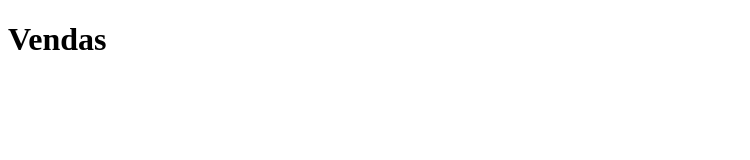
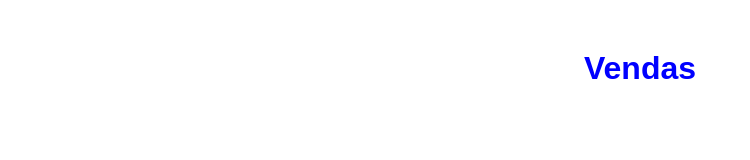
Before and after one commit to RegulusRK/git-tests, a plain HTML site: page index.html in a window 1280 px wide. Shown: the whole page, without its empty margins (0-750 px from the left). Drawn offline with Linux system fonts and the light colour scheme.

Commit message:
criação do style inicial e link no html

```diff
--- a/index.html
+++ b/index.html
@@ -2,6 +2,7 @@
 <html lang="en">
 <head>
     <meta charset="UTF-8">
+    <link rel="stylesheet" href="style.css">
     <meta name="viewport" content="width=device-width, initial-scale=1.0">
     <title>Site</title>
 </head>
--- /dev/null
+++ b/style.css
@@ -0,0 +1,6 @@
+h1 {
+    color: blue;
+    font-family: Arial, sans-serif;
+    text-align: center;
+    margin-top: 50px;
+}
```
